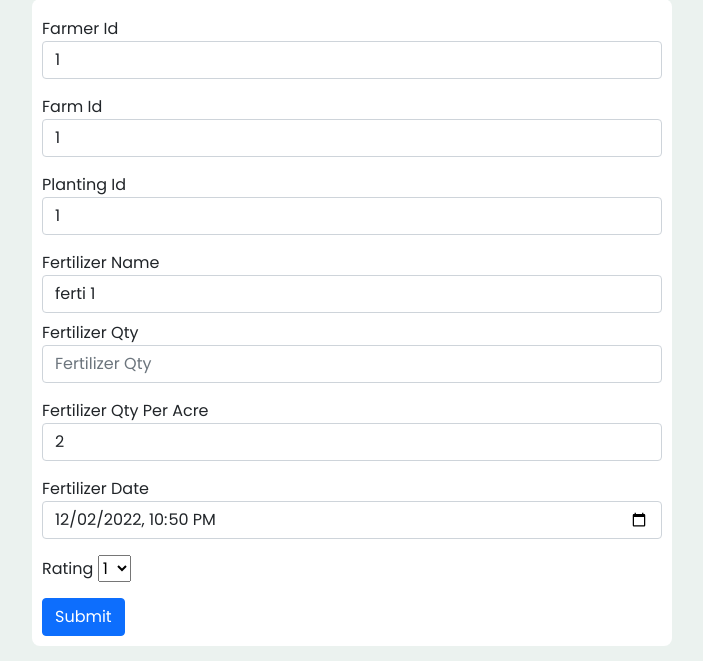
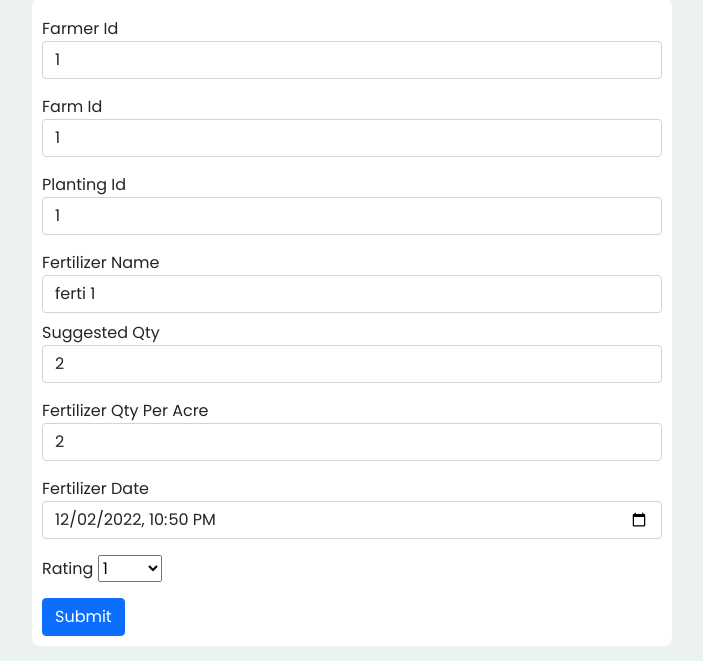
Before and after one commit to uttampagda/Agreetech, a Django app: a page that uses templates/form_edit/fertilizer_edit.html in a window 1280 px wide. Shown: the part 139-800 px from the top of the page, without its empty margins (288-991 px from the left). Run offline with Django 4.2, Linux system fonts and the light colour scheme; data comes from the database, SQL or seed files in the repository; both versions use the stored data as it was after the commit.

Commit message:
edit forms changes

```diff
--- a/adminaccess/form.py
+++ b/adminaccess/form.py
@@ -66,7 +66,7 @@
 class Pesticide_Form(forms.ModelForm):
     class Meta:
         model = Pesticide
-        fields = ['farmer_id', 'farm_id', 'planting_id', 'pesticide_name','pesticide_qty_per_acer','purchased_from' ,'reason' ,'pesticide_date_from_planting', 'rating']
+        fields = ['farmer_id', 'farm_id', 'planting_id','dose_id', 'pesticide_name','pesticide_qty_per_acer','purchased_from' ,'reason' ,'pesticide_date_from_planting', 'rating']
 
 class Default_plant_name_Form(forms.ModelForm):
     class Meta:
--- a/adminaccess/views.py
+++ b/adminaccess/views.py
@@ -385,13 +385,16 @@
             # for review
             fertilizer = Default_fertilizer.objects.filter(
                 fertilizer_name=form.data['fertilizer_name'])[0]
-            total_review = fertilizer.total_review + int(form.data['rating'])
-            number_of_reviews = fertilizer.number_of_reviews + 1
-            avarage_review = round(total_review / number_of_reviews, 1)
-            fertilizer.total_review = total_review
-            fertilizer.number_of_reviews = number_of_reviews
-            fertilizer.avarage_review = avarage_review
-            fertilizer.save()
+            try:
+                total_review = fertilizer.total_review + int(form.data['rating'])
+                number_of_reviews = fertilizer.number_of_reviews + 1
+                avarage_review = round(total_review / number_of_reviews, 1)
+                fertilizer.total_review = total_review
+                fertilizer.number_of_reviews = number_of_reviews
+                fertilizer.avarage_review = avarage_review
+                fertilizer.save()
+            except:
+                pass
 
             # calculating => fertilizer_days_from_planting
             planting = Planting.objects.filter(id=planting_id)[0]
@@ -540,19 +543,22 @@
     pesticide_selection = Default_pesticide.objects.all()
     if request.method == 'POST':
         form = Pesticide_Form(request.POST, request.FILES)
+        print(form.errors)
         if form.is_valid():
             form_save = form.save(commit=False)
             # for review
             pesticide = Default_pesticide.objects.filter(
                 pesticide_name=form.data['pesticide_name'])[0]
-            total_review = pesticide.total_review + int(form.data['rating'])
-            number_of_reviews = pesticide.number_of_reviews + 1
-            avarage_review = round(total_review / number_of_reviews, 1)
-            pesticide.total_review = total_review
-            pesticide.number_of_reviews = number_of_reviews
-            pesticide.avarage_review = avarage_review
-            pesticide.save()
-
+            try:
+                total_review = pesticide.total_review + int(form.data['rating'])
+                number_of_reviews = pesticide.number_of_reviews + 1
+                avarage_review = round(total_review / number_of_reviews, 1)
+                pesticide.total_review = total_review
+                pesticide.number_of_reviews = number_of_reviews
+                pesticide.avarage_review = avarage_review
+                pesticide.save()
+            except:
+                pass
             planting = Planting.objects.filter(id=planting_id)[0]
             pesticide_date_from_planting = (datetime.fromisoformat(
                 form.data['pesticide_date']).date() - planting.planting_time.date()).days
@@ -755,6 +761,17 @@
             fertilizer_days_from_planting = (datetime.fromisoformat(
                 form.data['fertilizer_date']).date() - fertilizer.planting_id.planting_time.date()).days
             form_save.fertilizer_days_from_planting = fertilizer_days_from_planting
+            try:
+                fertilizer = Default_fertilizer.objects.filter(fertilizer_name=form.data['fertilizer_name'])[0]
+                total_review = fertilizer.total_review + int(form.data['rating'])
+                number_of_reviews = fertilizer.number_of_reviews + 1
+                avarage_review = round(total_review / number_of_reviews, 1)
+                fertilizer.total_review = total_review
+                fertilizer.number_of_reviews = number_of_reviews
+                fertilizer.avarage_review = avarage_review
+                fertilizer.save()
+            except:
+                pass
             form_save.save()
             return redirect(f'/fertilizer_info/fertilizer_id={fertilizer_id}')
 
@@ -790,6 +807,18 @@
             pesticide_date_from_planting = (datetime.fromisoformat(
                 form.data['pesticide_date']).date() - pesticide.planting_id.planting_time.date()).days
             form_save.pesticide_date_from_planting = pesticide_date_from_planting
+            try:
+                pesticide = Default_pesticide.objects.filter(
+                    pesticide_name=form.data['pesticide_name'])[0]
+                total_review = pesticide.total_review + int(form.data['rating'])
+                number_of_reviews = pesticide.number_of_reviews + 1
+                avarage_review = round(total_review / number_of_reviews, 1)
+                pesticide.total_review = total_review
+                pesticide.number_of_reviews = number_of_reviews
+                pesticide.avarage_review = avarage_review
+                pesticide.save()
+            except:
+                pass
             form_save.save()
             return redirect(f'/pesticide_info/pesticide_id={pesticide_id}')
 
--- a/templates/form_edit/fertilizer_edit.html
+++ b/templates/form_edit/fertilizer_edit.html
@@ -29,9 +29,9 @@
                 name="fertilizer_name" placeholder="Fertilizer Name" required>
         </div>
         <div class="form-group mt-2">
-            <label for="id_fertilizer_qty">Fertilizer Qty</label>
-            <input type="text" value="{{f.fertilizer_qty}}" class="form-control" id="id_fertilizer_qty"
-                name="fertilizer_qty" placeholder="Fertilizer Qty" required>
+            <label for="id_fertilizer_qty">Suggested Qty</label>
+            <input type="text" value="{{f.fertilizer_qty_per_acre}}" class="form-control" id="id_fertilizer_qty"
+                name="fertilizer_qty_per_acre" placeholder="Fertilizer Qty" required>
         </div>
         <div class="form-group mt-3">
             <label for="id_fertilizer_qty_per_acre">Fertilizer Qty Per Acre</label>
@@ -45,7 +45,11 @@
         </div>
         <div class="form-group mt-3">
             <label for="id_rating">Rating</label>
-            <select name="fertilizer_name" id="pet-select">
+            <select name="rating" id="pet-select">
+
+                {% if f.rating != None %}<option value="">None</option>{% endif %}
+                {% if f.rating == None %}<option value="" selected>None</option>{% endif %}
+
                 {% if f.rating != 1 %}<option value="1">1</option>{% endif %}
                 {% if f.rating == 1 %}<option value="1" selected>1</option>{% endif %}
 
--- a/templates/forms/fertilizer_info.html
+++ b/templates/forms/fertilizer_info.html
@@ -37,8 +37,8 @@
             <div class="farmer_details_1">{{fertilizer.fertilizer_name}}</div>
         </div>
         <div class="farmer_info_details_1">
-            <div class="text-muted farmer_info_title_1">Fertilizer Qty</div>
-            <div class="farmer_details_1">{{fertilizer.fertilizer_qty}}</div>
+            <div class="text-muted farmer_info_title_1">Suggested Qty</div>
+            <div class="farmer_details_1">{{fertilizer.fertilizer_qty_per_acre}}</div>
         </div>
         <div class="farmer_info_details_1">
             <div class="text-muted farmer_info_title_1">Fertilizer Qty per acre</div>
--- a/templates/forms/fertilizer_reg.html
+++ b/templates/forms/fertilizer_reg.html
@@ -34,7 +34,7 @@
         </div>
 
         <div class="form-group mt-2">
-            <label for="id_fertilizer_qty">Fertilizer Qty</label>
+            <label for="id_fertilizer_qty">Suggested Qty</label>
             <input type="text" class="form-control" id="id_fertilizer_qty" name="fertilizer_qty"
                 placeholder="Fertilizer Qty" required>
         </div>
--- a/templates/forms/pesticide_reg.html
+++ b/templates/forms/pesticide_reg.html
@@ -21,6 +21,11 @@
             <label for="id_planting_id">Planting Id</label>
             <input type="number" class="form-control" id="id_planting_id" name="planting_id" value="{{planting_id}}"
                 placeholder="Planting Id" required>
+        </div>
+        <div class="form-group mt-3">
+            <label for="id_dose_id">Dose Id</label>
+            <input type="number" class="form-control" id="id_dose_id" name="dose_id" value="{{dose_id}}"
+                placeholder="Dose Id" required>
         </div>
         <div>
             <label>Presticide name</label>
--- a/templates/forms/planting.html
+++ b/templates/forms/planting.html
@@ -106,14 +106,14 @@
       <div class="page_table">
         <div class="d-flex justify-content-evenly p-1 page_table_1">
           <div class="table_one_content">Fertilizer name</div>
-          <div class="table_one_content">Fertilizer Qty</div>
+          <div class="table_one_content">Suggested Qty</div>
           <div class="table_one_content">Rating</div>
           <div class="table_one_content">Fertilizer Days From Planting</div>
         </div>
         {% for fer in fertilizer %}
         <a class="d-flex justify-content-evenly p-1 farm_information" href="/fertilizer_info/fertilizer_id={{fer.id}}">
           <div class="table_one_content_1">{{fer.fertilizer_name}}</div>
-          <div class="table_one_content_1">{{fer.fertilizer_qty}}</div>
+          <div class="table_one_content_1">{{fer.fertilizer_qty_per_acre}}</div>
           <div class="table_one_content_1">{{fer.rating}}</div>
           <div class="table_one_content_1">{{fer.fertilizer_days_from_planting}}</div>
         </a>
```
Also changed, not shown: templates/form_edit/pesticide_edit.html (+9 -1 lines), db.sqlite3.
